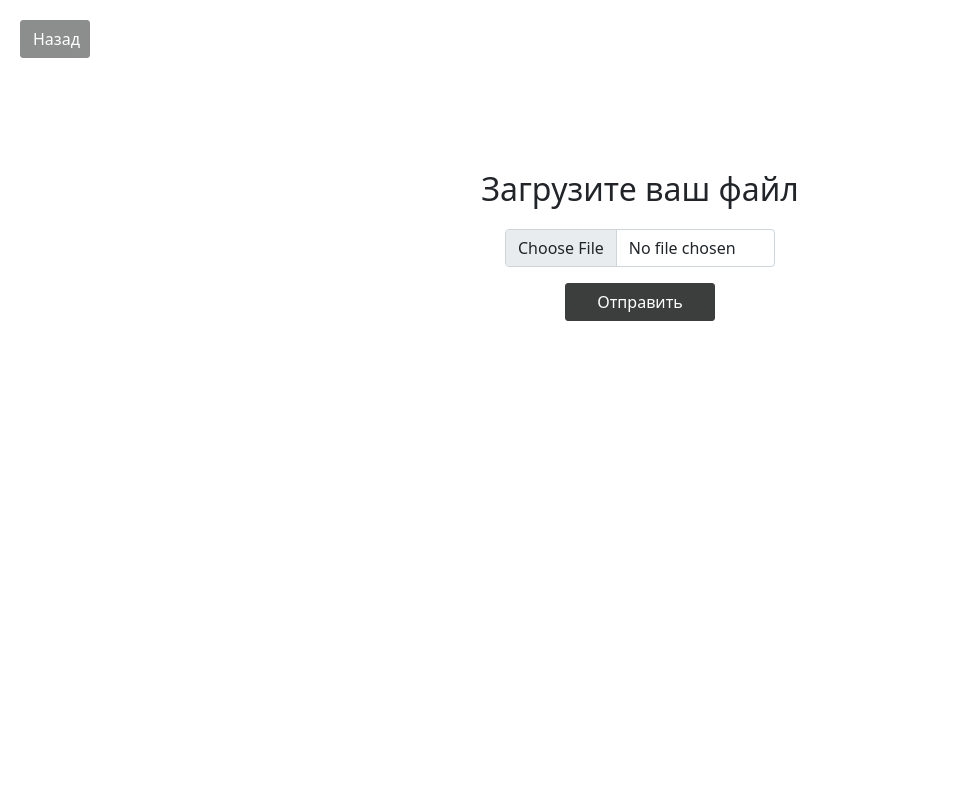
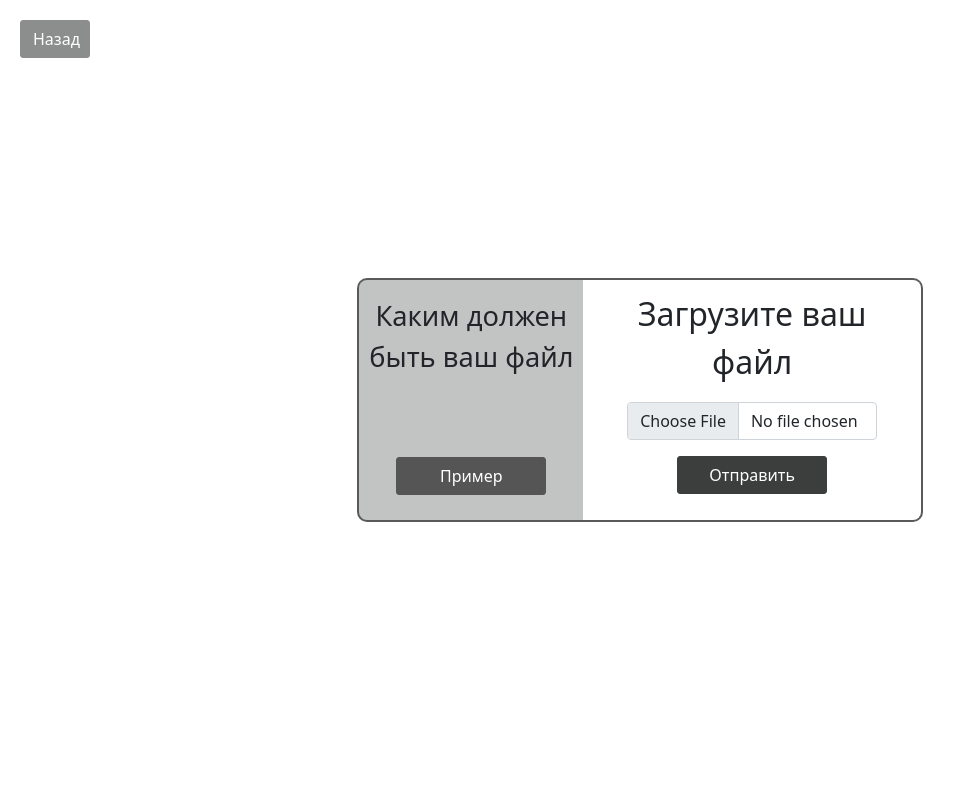
Before and after one commit to aza-the/webfastapi, a FastAPI app: page /flats/fileupload in a window 1280 px wide. Shown: the whole page, without its empty margins (0-966 px from the left). Run offline with FastAPI, Linux system fonts and the light colour scheme; some libraries are stand-ins or nearby versions.

Commit message:
Changed create_file.html

```diff
--- a/app/routers/flats.py
+++ b/app/routers/flats.py
@@ -24,13 +24,14 @@ router.mount("/app/static", StaticFiles(directory="app/static"), name="static")
 
 templates = Jinja2Templates(directory="app/templates")
 
+
 @router.get('/flats/', response_class=HTMLResponse)
 async def get_flats_page(request: Request):
     return templates.TemplateResponse("flats/indexrus.html", context={"request": request})
 
+
 @router.post('/flats/', response_class=HTMLResponse)
 async def get_flats_page(request: Request, form_data: FlatForm = Depends(FlatForm.as_form), db: Session = Depends(get_db)):
-
     prediction = ml_call_prediction(
         db,
         form_data.district_l,
@@ -61,21 +62,25 @@ async def get_flats_page(request: Request, form_data: FlatForm = Depends(FlatFor
         form_data.walls_c_wooden_walls,
         form_data.walls_c_idk,
     )
-
     return templates.TemplateResponse("flats/prediction_responserus.html", context={'request': request, 'prediction': prediction})
 
 
-# test file upload
 @router.get('/flats/fileupload')
 async def create_file(request: Request):
     return templates.TemplateResponse('flats/create_file.html', context={'request': request})
 
+
 @router.post("/flats/fileupload")
 async def create_upload_file(request: Request, file: UploadFile, db: Session = Depends(get_db)):
     content = await file.read()
+
     df = pd.read_excel(content)
     df = read_df(df, db)
-
     df.to_excel('app/static/flats/file_transfer/df_to_excel.xlsx', index=False, header=True)
 
     return FileResponse('app/static/flats/file_transfer/df_to_excel.xlsx')
+
+
+@router.get('/flats/example/')
+async def get_example_xlsx(request: Request):
+    return FileResponse('app/static/flats/file_transfer/example.xlsx')
--- a/app/static/flats/upload.js
+++ b/app/static/flats/upload.js
@@ -4,3 +4,8 @@ const back = document.getElementById("back")
 back.addEventListener("click", () => {
     location.href = "/flats/";
 });
+
+const example = document.getElementById("example")
+example.addEventListener("click", () => {
+    location.href = "/flats/example/";
+});
--- a/app/static/flats/upload_file.css
+++ b/app/static/flats/upload_file.css
@@ -1,15 +1,52 @@
+html, body {
+    width: 100%;
+    height: 100%;
+}
+
 .mainform {
-    width: 100%;
+    width: auto;
     height: 100%;
     display: table;
     text-align: center;
+    margin-left: auto;
+    margin-right: auto;
 }
 
 .mainform > .centered {
     display: table-cell;
     vertical-align: middle;
-    height: 500px;
-    width: 400px;
+    width: auto;
+}
+
+.leftside {
+    padding: 10px;
+    width: 40%;
+    display: table-cell;
+    background-color: #c2c3c3;
+    border-top-left-radius: 10px;
+    border-bottom-left-radius: 10px;
+    border: solid 2px #5a5a5a;
+    border-right: none;
+}
+
+.leftside p {
+    font-size: 1.7em;
+}
+
+.leftside input {
+    background-color: #555555;
+    border-color: #555555;
+    margin-top: 79px;
+}
+
+.rightside {
+    padding: 10px;
+    display: table-cell;
+    background-color: #ffffff;
+    border-top-right-radius: 10px;
+    border-bottom-right-radius: 10px;
+    border: solid 2px #5a5a5a;
+    border-left: none;
 }
 
 #back {
@@ -28,7 +65,7 @@
 }
 
 .form-control {
-    width: 270px;
+    width: 250px;
     height: 100%;
     margin-left: auto;
     margin-right: auto;
--- a/app/templates/flats/create_file.html
+++ b/app/templates/flats/create_file.html
@@ -16,20 +16,29 @@
 
     <input class="btn btn-success" id="back" type="button" value="Назад">
 
+    <div class="mainform">
+        <div class="centered">
+
+            <div class="leftside">
+                <p>Каким должен <br> быть ваш файл</p>
+                <input class="btn btn-success" id="example" type="button" value="Пример">
+            </div>
+
+            <div class="rightside">
                 <form method="post" enctype="multipart/form-data">
 
-        <div class="mainform">
-            <div class="centered">
                     <p>Загрузите ваш файл</p>
                     <div class="mb-3">
                         <input class="form-control" type="file" name="file">
                     </div>
 
                     <input class="btn btn-success" type="submit" value="Отправить">
+
+                </form>
+            </div>
+
         </div>
     </div>
-
-    </form>
 
     <script src="{{ url_for('static', path='/flats/upload.js') }}"></script>
     <script src="https://cdn.jsdelivr.net/npm/bootstrap@5.0.2/dist/js/bootstrap.bundle.min.js" integrity="sha384-MrcW6ZMFYlzcLA8Nl+NtUVF0sA7MsXsP1UyJoMp4YLEuNSfAP+JcXn/tWtIaxVXM" crossorigin="anonymous"></script>
```
Also changed, not shown: 1 other file. Lines whose indentation alone changed are shown as unchanged.
